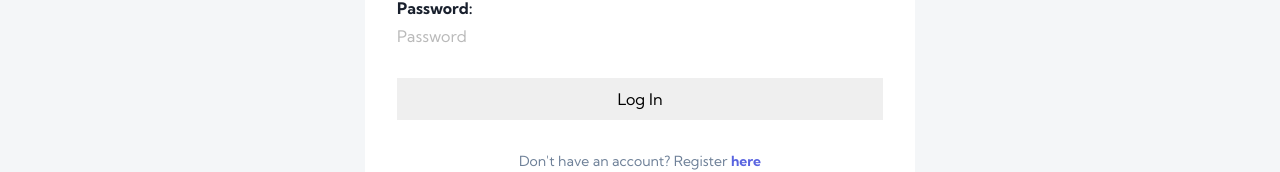
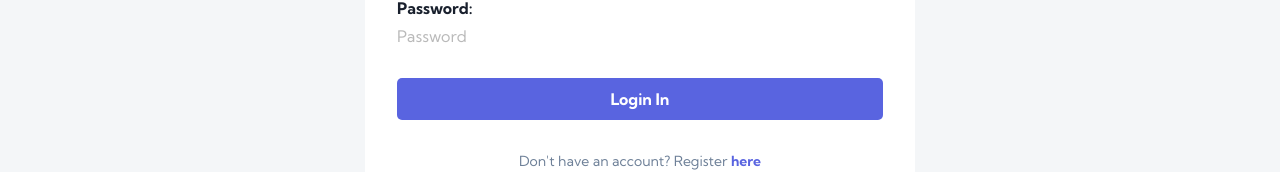
Before and after one commit to jake4369/devjobs-frontend, a React (Vite) app: page / in a window 1280 px wide. Shown: the part 450-622 px from the top of the page. Built offline with nearby package versions, Linux system fonts and the light colour scheme; no server answers.

Commit message:
Import and use BlueButton component

```diff
--- a/src/components/Login/LoginForm.jsx
+++ b/src/components/Login/LoginForm.jsx
@@ -1,4 +1,6 @@
 import { login } from "./../../utils/api";
+
+import BlueButton from "../Shared/BlueButton";
 
 const LoginForm = ({ loginDetails, setLoginDetails, setRegister }) => {
   const handleChange = (e) => {
@@ -59,7 +61,7 @@ const LoginForm = ({ loginDetails, setLoginDetails, setRegister }) => {
         />
       </label>
 
-      <button className="login-btn">Log In</button>
+      <BlueButton btnClass="login-btn">Login In</BlueButton>
 
       <span>
         Don't have an account? Register{" "}
--- a/src/components/Login/RegisterationForm.jsx
+++ b/src/components/Login/RegisterationForm.jsx
@@ -1,4 +1,6 @@
 import { signUp } from "./../../utils/api";
+
+import BlueButton from "../Shared/BlueButton";
 
 const RegisterationForm = ({ registrationDetails, setRegistrationDetails }) => {
   const handleChange = (e) => {
@@ -108,7 +110,7 @@ const RegisterationForm = ({ registrationDetails, setRegistrationDetails }) => {
         </select>
       </label>
 
-      <button className="register-btn">Register</button>
+      <BlueButton btnClass="register-btn">Register</BlueButton>
     </form>
   );
 };
```
